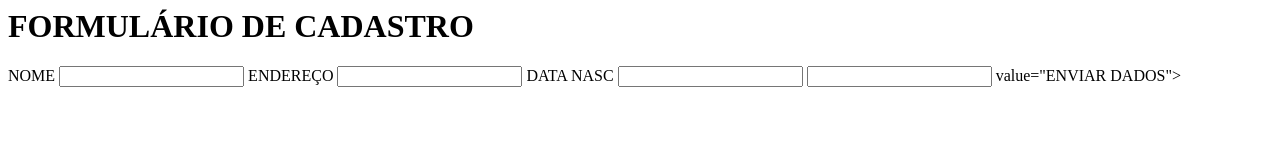
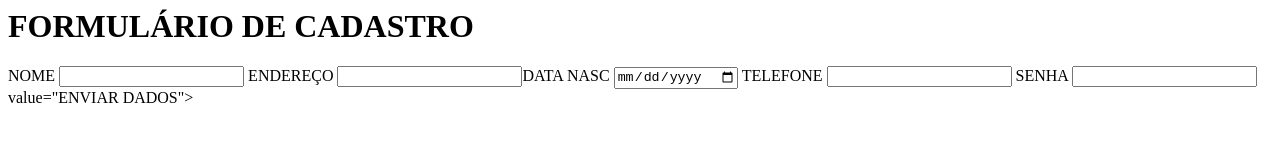
Before and after one commit to jaissonweslley00/formulario, a plain HTML site: page index.html in a window 1280 px wide. Drawn offline with Linux system fonts and the light colour scheme.

Commit message:
Update index.html

```diff
--- a/index.html
+++ b/index.html
@@ -15,10 +15,16 @@
       <input type="text">
 
        <label for="endereco">ENDEREÇO</label>
-      <input type="text" id="endereco">
+      <input type="text" id="endereco"
 
-       <label for="datanasc">DATA NASC</label>
-      <input type="text" id="data_nasc">
+      <label for="datanasc">DATA NASC</label>
+      <input type="date" id="data_nasc">
+
+      <label for="telefone">TELEFONE</label>
+      <input type="tel" id="telefone">
+
+      <label for="senha">SENHA</label>
+      <input type="password" id="senha"
 
    <input type="sbmit"> value="ENVIAR DADOS">
    </form>
```
